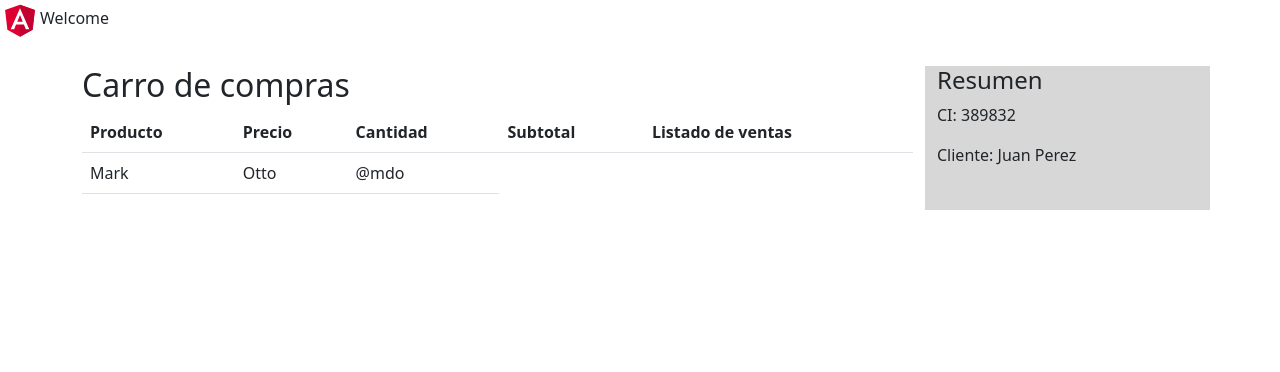
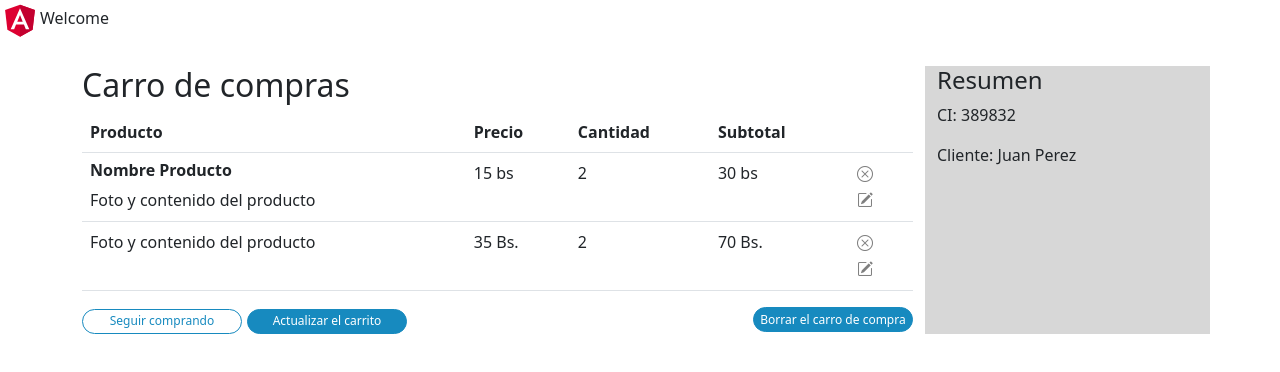
Before and after one commit to AndyGuzman7/pr-pymes-web, an Angular app: page /ventas in a window 1280 px wide. Shown: the top 372 px of the page. Built offline with nearby package versions, Linux system fonts and the light colour scheme.

Commit message:
Progress front-end

```diff
--- a/package.json
+++ b/package.json
@@ -19,6 +19,7 @@
     "@angular/platform-browser-dynamic": "^14.2.0",
     "@angular/router": "^14.2.0",
     "bootstrap": "^5.2.2",
+    "bootstrap-icons": "^1.9.1",
     "jquery": "^3.6.1",
     "popper.js": "^1.16.1",
     "rxjs": "~7.5.0",
--- a/src/app/components/ventas/ventas.component.css
+++ b/src/app/components/ventas/ventas.component.css
@@ -0,0 +1,36 @@
+#button-option-sale{
+    color: rgb(127, 127, 127);
+    background: none;
+    border: none;
+}
+#button-option-sale:hover{
+    color: rgb(187, 246, 243);
+}
+#button-option-list-sale{
+    background: none;
+    border-radius: 20px;
+    color: rgb(23,138,191);
+    border: 1px solid;
+    font-size: 12px;
+    width: 160px;
+    height: 25px;
+}
+#button-option-list-sale-delete, #button-option-list-sale-update{
+    background: rgb(23,138,191);
+    border-radius: 20px;
+    border: 1px solid;
+    color: white;
+    border-color: rgb(23,138,191);
+    margin-left: 5px;
+    font-size: 12px;
+    width: 160px;
+    height: 25px;
+}
+#button-option-list-sale-delete{
+
+    position: absolute;
+    right: 0%;
+}
+#options-buttons{
+    position: relative;
+}
--- a/src/app/components/ventas/ventas.component.html
+++ b/src/app/components/ventas/ventas.component.html
@@ -2,7 +2,7 @@
     <div class="row justify-content-md-center">
 
 
-        <div class="col col-lg">
+        <div id="list-products" class="col col-lg">
             <h2 >Carro de compras</h2>
             <table class="table " >
                 <thead>
@@ -19,27 +19,53 @@
                         </th >
                         <th scope="col">
                             Subtotal
-
                         </th>
                         <th>
-                            {{titulo}}
                         </th>
                     </tr>
                 </thead>
                 <tbody>
                     <tr>
-                        <td>Mark</td>
-                        <td>Otto</td>
-                        <td>@mdo</td>
+                        <td>
+                            <div>
+                                <h6> <b> Nombre Producto </b></h6>
+                            </div>
+                            Foto y contenido del producto
+                        </td>
+                        <td>15 bs</td>
+                        <td>2</td>
+                        <td>30 bs</td>
+                        <td>
+
+                            <button id="button-option-sale" class="bi bi-x-circle"></button> <br>
+                            <button id="button-option-sale" class="bi bi-pencil-square"></button>
+                        </td>
                       </tr>
+                    <tr>
+                        <td>Foto y contenido del producto</td>
+                        <td>35 Bs.</td>
+                        <td>2</td>
+                        <td>70 Bs.</td>
+                        <td>
+
+                            <button id="button-option-sale" class="bi bi-x-circle"></button> <br>
+                            <button id="button-option-sale" class="bi bi-pencil-square"></button>
+                        </td>
+                    </tr>
                 </tbody>
                 <tfoot>
 
                 </tfoot>
             </table>
+            <div id="options-buttons" >
+                <button id="button-option-list-sale">Seguir comprando</button>
+                <button id="button-option-list-sale-delete">Borrar el carro de compra</button>
+                <button id="button-option-list-sale-update">Actualizar el carrito</button>
+            </div>
 
 
         </div>
+
         <div style="background-color: #d7d7d7 ;" class="col-lg-3">
           <h4>Resumen</h4>
           <p>CI: 389832</p>
--- a/src/styles.css
+++ b/src/styles.css
@@ -1 +1,2 @@
 /* You can add global styles to this file, and also import other style files */
+@import "~bootstrap-icons/font/bootstrap-icons.css";
```
Also changed, not shown: 1 other file (tests, documents, lock files or other folders).
